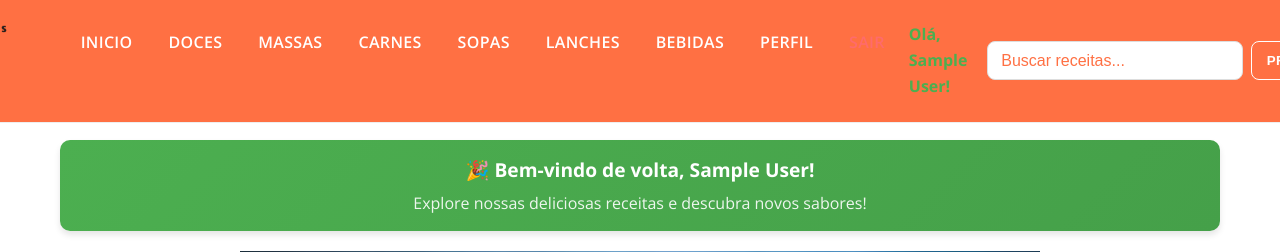
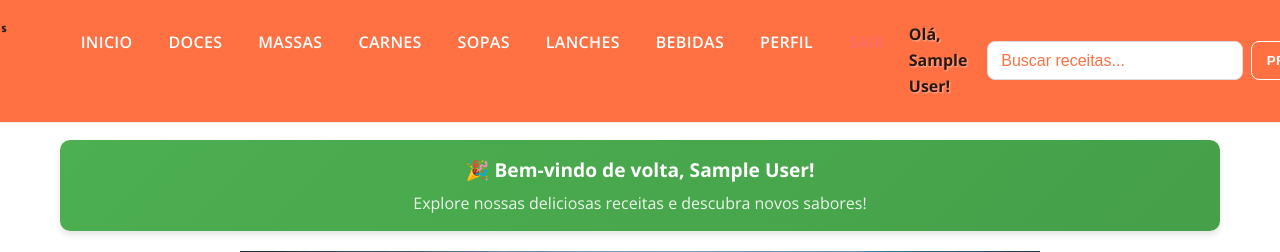
Before and after one commit to Jhhhadev/Story-Bytes-, a PHP site: the page made by index.php in a window 1280 px wide. Shown: the top 252 px of the page. Run offline with PHP 8.4, Linux system fonts and the light colour scheme; the visitor is signed in with stand-in values (Sample User, id 1).

Commit message:
Melhoria na cor do nome do usuário no header para maior destaque

```diff
--- a/partials/_header.php
+++ b/partials/_header.php
@@ -35,7 +35,7 @@ $nome_usuario_header = $usuario_logado_header ? $_SESSION['usuario_nome'] : '';
                 <!-- Menu para usuários logados -->
                 <li><a href="pages/perfil.php">PERFIL</a></li>
                 <li><a href="pages/logout.php" style="color: #ff6b6b;">SAIR</a></li>
-                <li style="color: #4CAF50; font-weight: bold;">Olá, <?= htmlspecialchars($nome_usuario_header) ?>!</li>
+                <li style="color: #2C1810; font-weight: bold; text-shadow: 1px 1px 2px rgba(255,255,255,0.5);">Olá, <?= htmlspecialchars($nome_usuario_header) ?>!</li>
             <?php else: ?>
                 <!-- Menu para usuários não logados -->
                 <li><a href="pages/login.php">ENTRAR</a></li>
```
